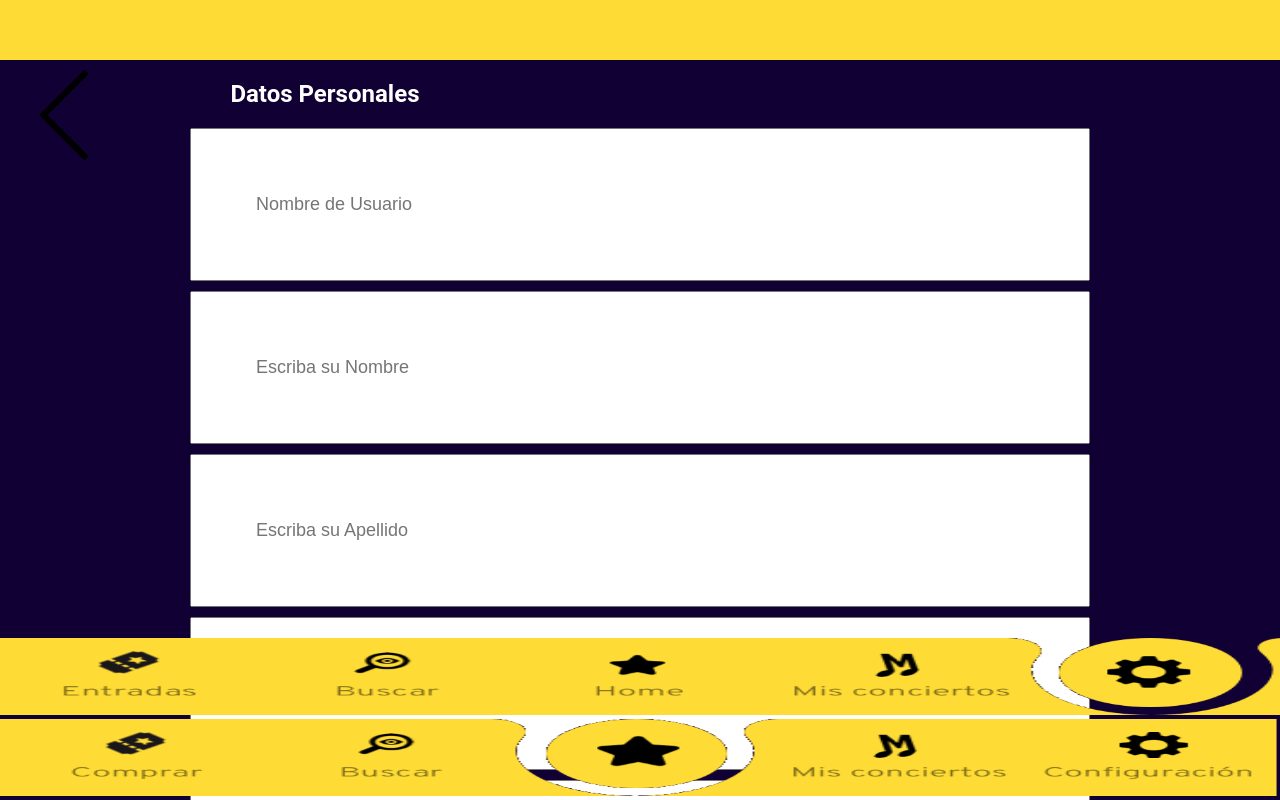
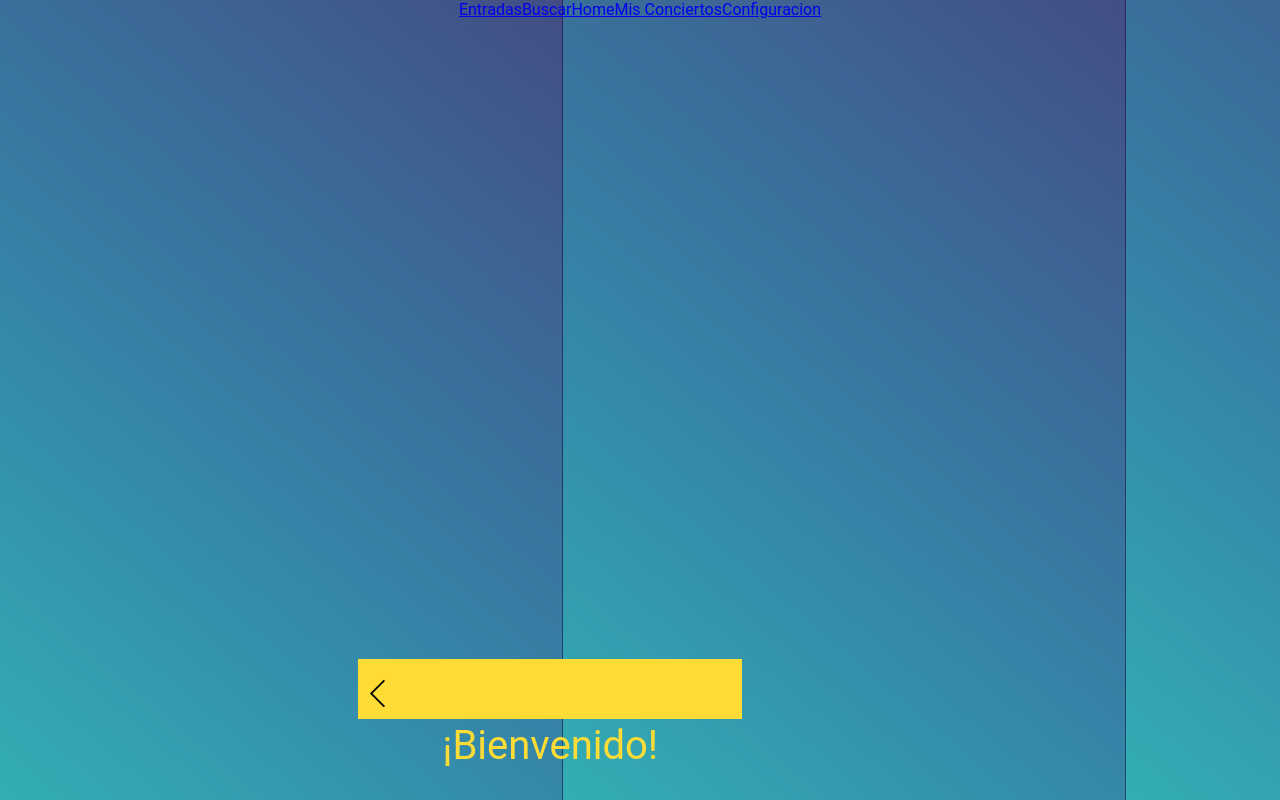
Before and after one commit to Shir-Dev/RythMe, a React (Create React App) app in the folder rithme/: page /home in a window 1280 px wide. Shown: the top 800 px of the page. Built offline with nearby package versions, Linux system fonts and the light colour scheme.

Commit message:
pa miguel

```diff
--- a/rithme/src/App.js
+++ b/rithme/src/App.js
@@ -8,15 +8,49 @@ import {
   useParams
 } from "react-router-dom";
 
+import Bienvenido from './components/Bienvenido.js'
+import Entradas from './components/Entradas.js'
+import PageInicio from './components/PageInicio.js'
 import Form from './components/Form.js'
 
 
 
 function App() {
   return (
-    <div className="">
-       <Form/>
-    </div>
+
+    <Router>
+
+      <nav>
+
+
+            <Link to="/entradas">Entradas</Link>
+
+            <Link to="/buscar">Buscar</Link>
+
+            <Link to="/home">Home</Link>
+
+
+            <Link to="/misconciertos">Mis Conciertos</Link>
+
+            <Link to="/configuracion">Configuracion</Link>
+      </nav>
+      <Switch>
+        <Route path="/entradas">
+          <Entradas />
+        </Route>
+        <Route path="/buscar">
+          <PageInicio />
+        </Route>
+        <Route path="/home">
+          <Bienvenido />
+        </Route>
+        <Route path="/configuracion">
+          <Form />
+        </Route>
+      </Switch>
+
+  </Router>
+
   );
 }
 
--- a/rithme/src/components/Form.js
+++ b/rithme/src/components/Form.js
@@ -20,7 +20,7 @@ function Bienvenido() {
         <input className="btnContinuar" type="button" value="Continuar" name="continue" id="continue"/>
       </div>
       </div>
-      <Footer></Footer>
+      <Footer/>
     </div>
   );
 }
--- a/rithme/src/components/assets/styles/form.css
+++ b/rithme/src/components/assets/styles/form.css
@@ -15,7 +15,7 @@ body {
    margin-left: 0%;
    margin-bottom: 10px;
    padding: 5%;
-   width: 60%;
+   width: 200%;
    font-size: 18px;
 
  }
```
Also changed, not shown: rithme/src/App2.css (renamed from rithme/src/App.css).
